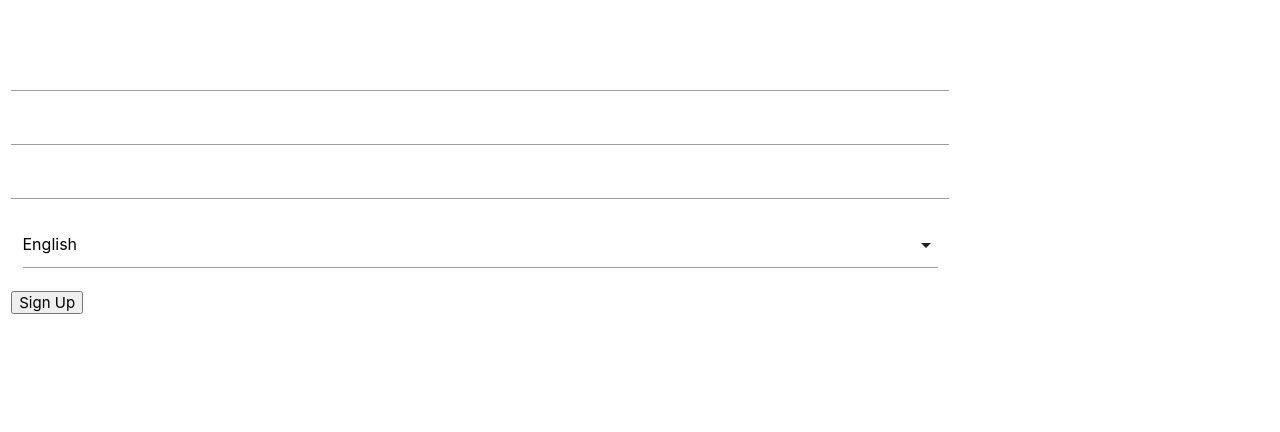
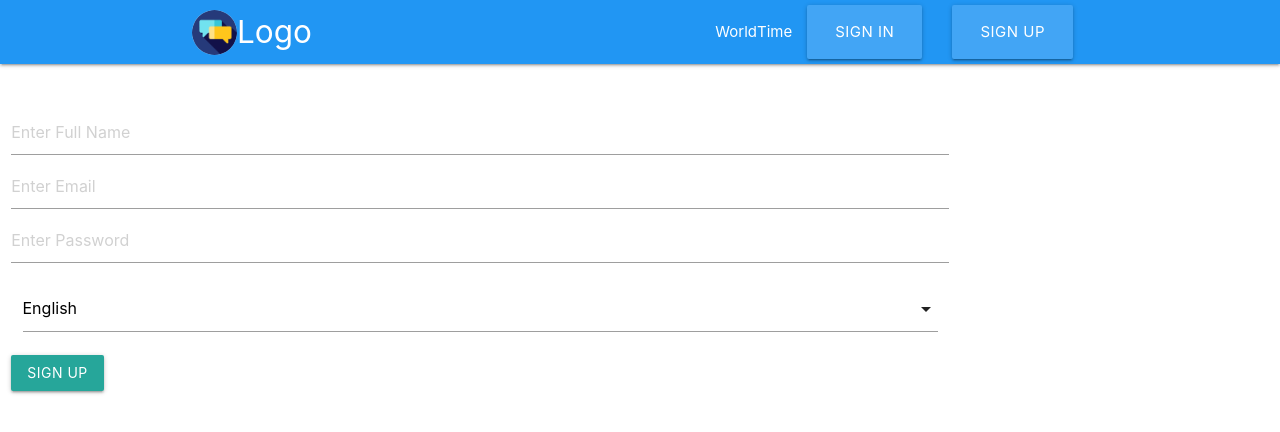
Before and after one commit to MFTeg/translationProject, a React (Create React App) app in the folder client/: page /SignUp in a window 1280 px wide. Shown: the top 432 px of the page. Built offline with nearby package versions, Linux system fonts and the light colour scheme; no server answers.

Commit message:
Routes working

```diff
--- a/client/src/App.js
+++ b/client/src/App.js
@@ -4,6 +4,7 @@ import Signup from "./components/Signup";
 import Signin from "./components/Signin";
 import Message from "./components/Message";
 import Home from "./components/Home";
+import Chat from "./components/Chat";
 import { BrowserRouter as Router, Route } from "react-router-dom";
 
 // import Message from "./Message";
@@ -19,6 +20,7 @@ function App() {
         <Route exact path="/" component={Home} />
         <Route exact path="/SignUp" component={Signup} />
         <Route exact path="/Signin" component={Signin} />
+        <Route exact path="/Chat" component={Chat}/>
         <Route exact path="/Message" component={Message} />
       </div>
     </Router>
--- a/client/src/components/Chat.js
+++ b/client/src/components/Chat.js
@@ -1,29 +1,40 @@
-import React, { Component } from 'react';
+// import React, { Component } from 'react';
 
-export default class Chat extends Component {
+// export default class Chat extends Component {
 
-    state = {
-        output: "",
-        feedback: "",
-        handle: "",
-        message: "",
-    }
+//     state = {
+//         output: "",
+//         feedback: "",
+//         handle: "",
+//         message: "",
+//     }
 
-    render() {
-        return (
-            <div id="container">
-                <div id="mario-chat">
-                    <h2>Mario Chat</h2>
+//     render() {
+//         return (
+//             <div id="container">
+//                 <div id="mario-chat">
+//                     <h2>Mario Chat</h2>
 
-                    <div id="output"></div>
-                    <div id="feedback"></div>
-                </div>
+//                     <div id="output"></div>
+//                     <div id="feedback"></div>
+//                 </div>
 
-                <input id="handle" type="text" placeholder="Handle" />
-                <input id="message" type="text" placeholder="Message" />
-                <button id="send">Send</button>
+//                 <input id="handle" type="text" placeholder="Handle" />
+//                 <input id="message" type="text" placeholder="Message" />
+//                 <button id="send">Send</button>
 
-            </div>
-        )
-    }
+//             </div>
+
+//         )
+//     }
+// }
+
+import React from 'react'
+
+export default function Chat() {
+    return (
+        <div>
+            <h1>Chat</h1>
+        </div>
+    )
 }
--- a/client/src/components/Home.js
+++ b/client/src/components/Home.js
@@ -1,16 +1,12 @@
-import React, { Component } from "react";
-import Navbar from "./Navbar";
-// import LogoImg from "../components/Image/logoImg.png";
-// import basketOfKittens from "../image/basket-of-kittens.jpg";
+import React from 'react';
+import Navbar from './Navbar/index';
 
-class Search extends Component {
-  render() {
-    return (
-      <div>
-        <Navbar />
-        {/* <img src="./image/cute-cat.jpeg" alt="Placeholder" /> */}
-      </div>
-    );
-  }
+
+export default function Home() {
+  return (
+    <div>
+      <Navbar/>
+      <h1>Home Page</h1>
+    </div>
+  )
 }
-export default Search;
--- a/client/src/components/Navbar/index.js
+++ b/client/src/components/Navbar/index.js
@@ -8,7 +8,7 @@ function Navbar() {
   return (
     <nav className="blue" role="navigation">
       <div className="nav-wrapper container">
-        <a href="#">
+        <a href="/">
           <img className="circle" src={LogoImg} />
         </a>
         <div id="logo-container" class="brand-logo">
@@ -16,7 +16,7 @@ function Navbar() {
         </div>
         <ul class="right hide-on-med-and-down">
           <li>
-            <a href="#">WorldTime</a>
+            WorldTime
           </li>
           <li>
             <Link to="/Signin"
--- a/client/src/components/Signin.js
+++ b/client/src/components/Signin.js
@@ -1,5 +1,7 @@
 import React from "react";
 import axios from "axios";
+import Navbar from "./Navbar";
+// import {Link} from "react-router-dom";
 // import Chat from '../components/Chat';
 
 class Signin extends React.Component {
@@ -30,25 +32,32 @@ class Signin extends React.Component {
   render() {
     return (
       <div className="row">
+      <Navbar/>
         <br />
         <br />
         <div className="col s12">
           <input
-            type="text"
+            placeholder="Enter Email"
+            type="email"
             id="email"
             className="col s9"
             onChange={event => this.signInInfo(event)}
           />
           <input
+            placeholder="Enter Password"
             type="password"
             id="password"
             className="col s9"
             onChange={event => this.signInInfo(event)}
           />
           <button
-            className="col s4"
+            //move button to bottom
+            className="btn btn-primary"
             id="buttonSignIn"
-            onClick={() => this.signIn()}
+            onClick={() => this.signIn(
+              //Cant link to 3000/Chat becuase reroutes to 3001/Chat (not valid)
+              //after onclick confirm email and pw then direct to Chat
+            )}
           >
             Sign In
           </button>
--- a/client/src/components/Signup.js
+++ b/client/src/components/Signup.js
@@ -1,5 +1,6 @@
 import React from "react";
 import axios from "axios";
+import Navbar from "./Navbar";
 
 class Signup extends React.Component {
   state = {
@@ -28,20 +29,24 @@ class Signup extends React.Component {
   render() {
     return (
       <div className="row">
+        <Navbar/>
         <div className="col s9">
           <br />
           <br />
           <input
+            placeholder="Enter Full Name"
             type="text"
             id="fullName"
             onChange={event => this.signupInfo(event)}
           />
           <input
+            placeholder="Enter Email"
             type="text"
             id="email"
             onChange={event => this.signupInfo(event)}
           />
           <input
+            placeholder="Enter Password"
             type="password"
             id="password"
             onChange={event => this.signupInfo(event)}
@@ -50,12 +55,12 @@ class Signup extends React.Component {
           <div className="input-field col s12">
             <select id="language" onChange={event => this.signupInfo(event)}>
               <option value="en">English</option>
-              <option value="es">Espanish</option>
+              <option value="es">Spanish</option>
               <option value="it">Italian</option>
               <option value="ru">Russian</option>
             </select>
           </div>
-          <button id="buttonSignUp" onClick={() => this.signUp()}>
+          <button className="btn btn-primary" id="buttonSignUp" onClick={() => this.signUp()}>
             Sign Up
           </button>
         </div>
```
